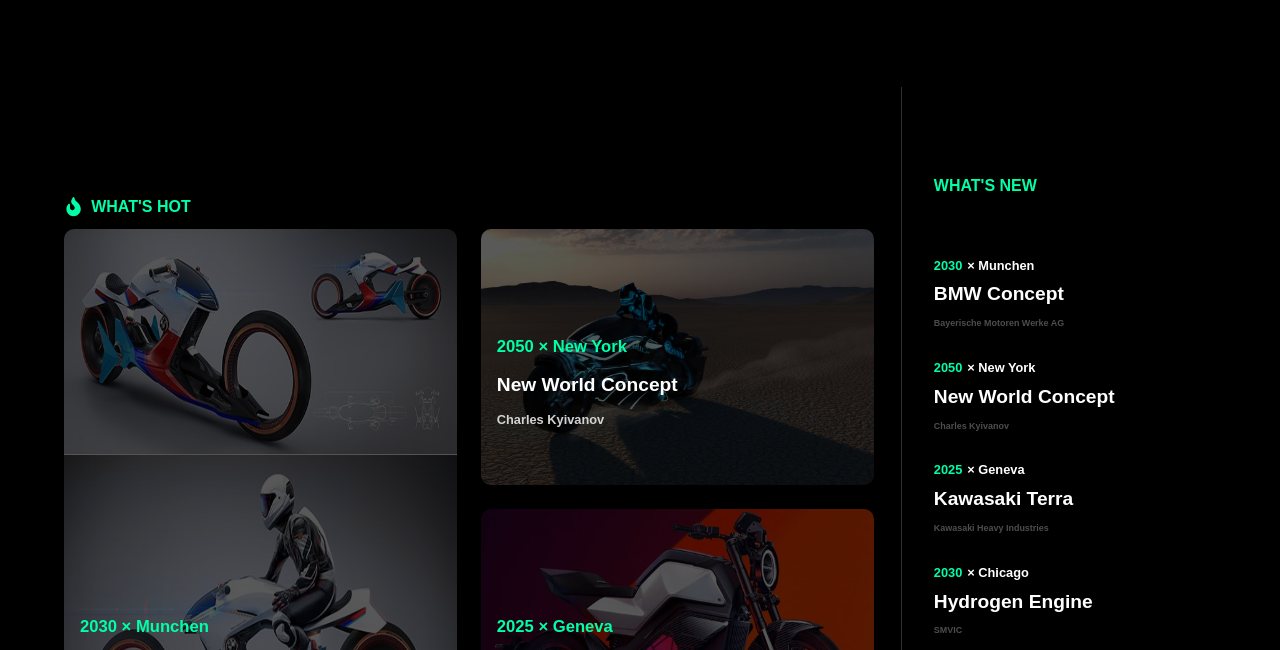
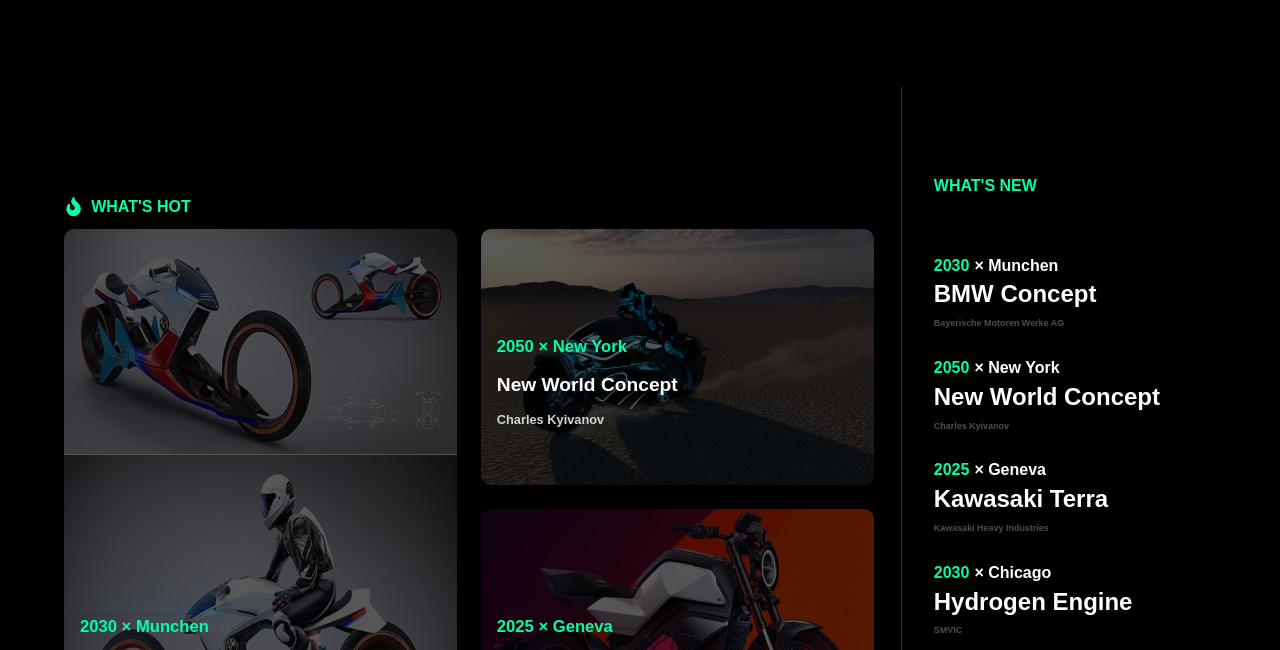
Before and after one commit to deian99/WEBSITE-FINAL-VERSION, a website: page index.html in a window 1280 px wide. Shown: the part 86-736 px from the top of the page. Drawn offline with Linux system fonts and the light colour scheme.

Commit message:
Initial commit

```diff
--- a/style.css
+++ b/style.css
@@ -2,7 +2,7 @@ body {
   position: relative;
   background-color: black;
   margin-top: 16px;
-    font-size: 100%;
+  font-size: 100%;
   width: 100vw;
   font-family: MuseoSans, Arial, sans-serif;
 }
@@ -199,7 +199,7 @@ footer {
 }
 .whats-new-title {
   font-weight: 900;
-  font-size: 2rem;
+  font-size: 2vw;
   padding-bottom: 16px;
   color: white;
   transition: color 0.17s ease-in-out;
@@ -207,7 +207,7 @@ footer {
 .whats-new-author {
   color: hsla(0, 0%, 100%, 0.3);
   font-weight: bolder;
-  font-size: 1.2vw;
+  font-size: 2vw;
 }
 .whats-new-post {
   line-height: 1.8rem;
@@ -473,7 +473,7 @@ footer {
     font-family: MuseoSans, Arial, sans-serif;
     line-height: 1.2;
     font-weight: 900;
-    font-size: 0.8rem;
+    //font-size: 0.8rem;
     background-color: black;
     color: white;
     margin: 0;
```
